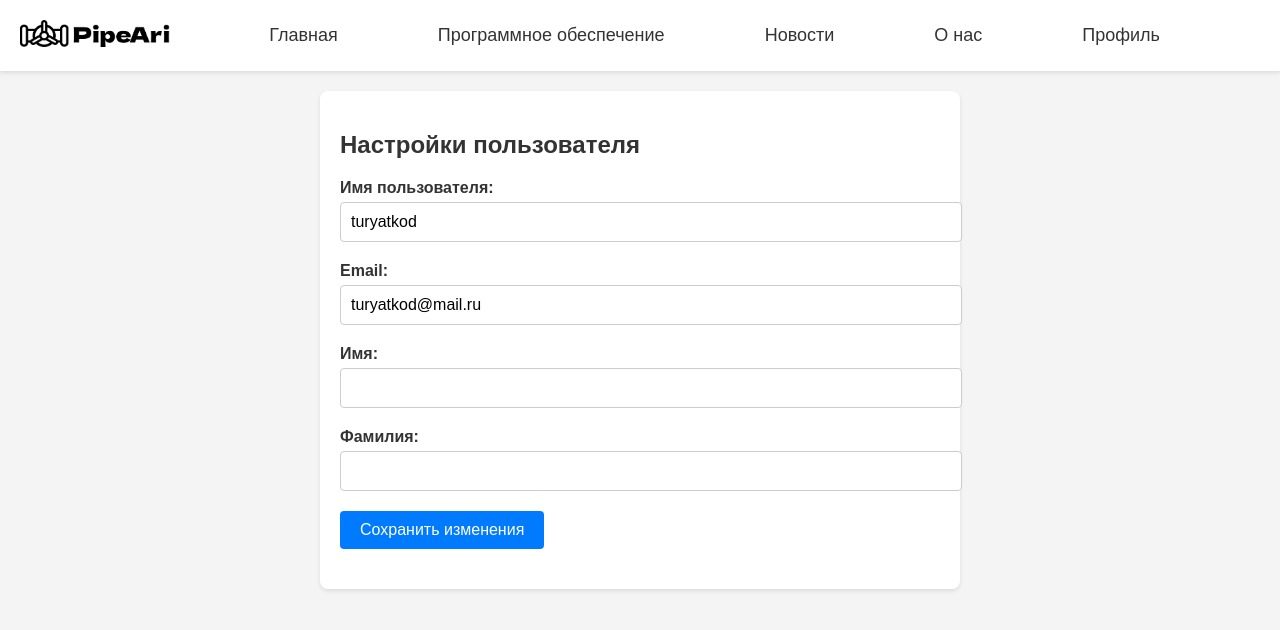
After one commit to DmitryTomat/Web_diplom, a Django app: page /settings/ in a window 1280 px wide. The commit adds this page. Shown: the top 630 px of the page. Run offline with Django 5.2, Linux system fonts and the light colour scheme; a user stored in the database is signed in; some web fonts are replaced.

Commit message:
add settings user

```diff
--- a/mysite/myapp/static/css/styles.css
+++ b/mysite/myapp/static/css/styles.css
@@ -197,3 +197,53 @@ a:hover {
 
 .nav a {
 }
+
+/* Стили для страницы настроек пользователя */
+.settings-container {
+    max-width: 600px;
+    margin: 0 auto;
+    padding: 20px;
+    background-color: #fff;
+    border-radius: 8px;
+    box-shadow: 0 2px 4px rgba(0, 0, 0, 0.1);
+}
+
+.settings-container h2 {
+    margin-bottom: 20px;
+    color: #333;
+}
+
+.form-group {
+    margin-bottom: 20px;
+}
+
+.form-group label {
+    display: block;
+    margin-bottom: 5px;
+    font-size: 16px;
+    color: #333;
+    font-weight: bold;
+}
+
+.form-group input {
+    width: 100%;
+    padding: 10px;
+    font-size: 16px;
+    border: 1px solid #ccc;
+    border-radius: 4px;
+}
+
+.form-group button {
+    padding: 10px 20px;
+    background-color: #007bff;
+    color: #fff;
+    border: none;
+    cursor: pointer;
+    transition: background-color 0.3s ease;
+    border-radius: 4px;
+    font-size: 16px;
+}
+
+.form-group button:hover {
+    background-color: #0056b3;
+}
--- a/mysite/myapp/templates/base.html
+++ b/mysite/myapp/templates/base.html
@@ -23,8 +23,8 @@
                 {% if user.is_authenticated %}
                     <a href="{% url 'profile' %}">Профиль</a>
                     <div class="dropdown-content">
-                        <p>***Логин пользователя***: {{ user.username }}</p>
-                        <a href="{% url 'profile' %}">Настройки</a>
+                        <p>Логин пользователя: {{ user.username }}</p>
+                        <a href="{% url 'settings_user' %}">Настройки</a>
                         <a href="{% url 'logout' %}">Выйти</a>
                     </div>
                 {% else %}
--- /dev/null
+++ b/mysite/myapp/templates/settings_user.html
@@ -0,0 +1,31 @@
+{% extends 'base.html' %}
+
+{% block title %}Настройки пользователя{% endblock %}
+
+{% block content %}
+<div class="settings-container">
+    <h2>Настройки пользователя</h2>
+    <form method="post" action="{% url 'settings_user' %}">
+        {% csrf_token %}
+        <div class="form-group">
+            <label for="username">Имя пользователя:</label>
+            <input type="text" id="username" name="username" value="{{ user.username }}" required>
+        </div>
+        <div class="form-group">
+            <label for="email">Email:</label>
+            <input type="email" id="email" name="email" value="{{ user.email }}" required>
+        </div>
+        <div class="form-group">
+            <label for="first_name">Имя:</label>
+            <input type="text" id="first_name" name="first_name" value="{{ user.first_name }}">
+        </div>
+        <div class="form-group">
+            <label for="last_name">Фамилия:</label>
+            <input type="text" id="last_name" name="last_name" value="{{ user.last_name }}">
+        </div>
+        <div class="form-group">
+            <button type="submit">Сохранить изменения</button>
+        </div>
+    </form>
+</div>
+{% endblock %}
--- a/mysite/myapp/urls.py
+++ b/mysite/myapp/urls.py
@@ -11,4 +11,5 @@ urlpatterns = [
     path('logout/', views.logout_view, name='logout'),
     path('profile/', views.profile_view, name='profile'),
     path('login_choice/', views.login_choice_view, name='login_choice'),
+    path('settings/', views.settings_user, name='settings_user'),
 ]
--- a/mysite/myapp/views.py
+++ b/mysite/myapp/views.py
@@ -1,13 +1,11 @@
 from django.contrib.auth import logout
 from .forms import RegistrationForm
-from django.shortcuts import get_object_or_404
 from .forms import UserForm
+from django.contrib.auth import authenticate, login
+from .forms import LoginForm
 from django.shortcuts import render, redirect
-from django.contrib.auth import authenticate, login
-from django.contrib.auth.decorators import user_passes_test
-from django.contrib.auth.models import User
-from .forms import LoginForm
 from django.contrib.auth.decorators import login_required
+from django.contrib import messages
 
 def login_view(request):
     if request.method == 'POST':
@@ -66,3 +64,16 @@ def logout_view(request):
 
 def login_choice_view(request):
     return render(request, 'login_choice.html')
+
+@login_required
+def settings_user(request):
+    if request.method == 'POST':
+        user = request.user
+        user.username = request.POST.get('username')
+        user.email = request.POST.get('email')
+        user.first_name = request.POST.get('first_name')
+        user.last_name = request.POST.get('last_name')
+        user.save()
+        messages.success(request, 'Настройки успешно сохранены.')
+        return redirect('settings_user')
+    return render(request, 'settings_user.html')
```
Also changed, not shown: mysite/db.sqlite3.
